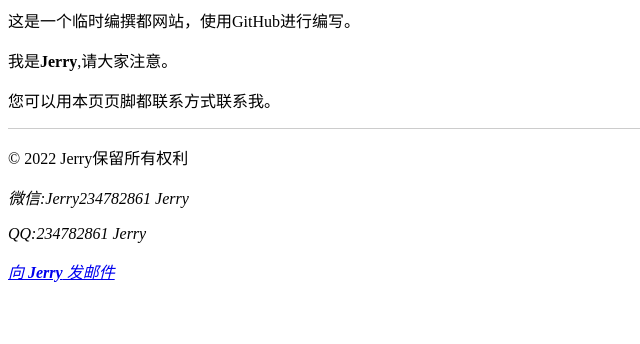
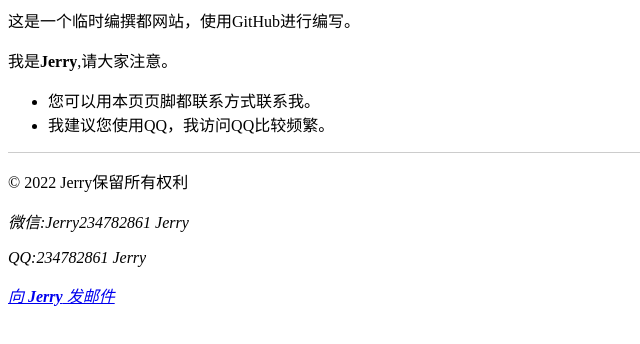
Before and after one commit to Jerry-play/q, a plain HTML site: page index.html in a window 1280 px wide. Shown: the whole page, without its empty margins (0-640 px from the left). Drawn offline with Linux system fonts and the light colour scheme.

Commit message:
Update index.html

```diff
--- a/index.html
+++ b/index.html
@@ -7,17 +7,14 @@
    </head>
    <!-- 网站配置信息 -->
    <body>
-    <p class="first-word">
-      这是一个临时编撰都网站，使用GitHub进行编写。
-     </p>
-     <p>
-      我是<strong>Jerry</strong>,请大家注意。
-     </p>
-     <p>
-      您可以用本页页脚都联系方式联系我。
-     </p>
+    <p class="first-word">这是一个临时编撰都网站，使用GitHub进行编写。</p>
+    <p class="a">我是<strong>Jerry</strong>,请大家注意。</p>
+    <ul class="b">
+	    <li class="c">您可以用本页页脚都联系方式联系我。</li>
+	    <li class="b">我建议您使用QQ，我访问QQ比较频繁。</li>
+    </ul>
     <hr align="left" size="1" color="#CCC" width="75%" />
-		<footer> <!-- 本站所有网页的统一页脚 -->
+		<footer class="footer"> <!-- 本站所有网页的统一页脚 -->
 			<p class="footer-word">&copy; 2022 Jerry保留所有权利</p>
 			  <address>
 				  <p class="footer-word">微信:Jerry234782861 Jerry</p>
```
